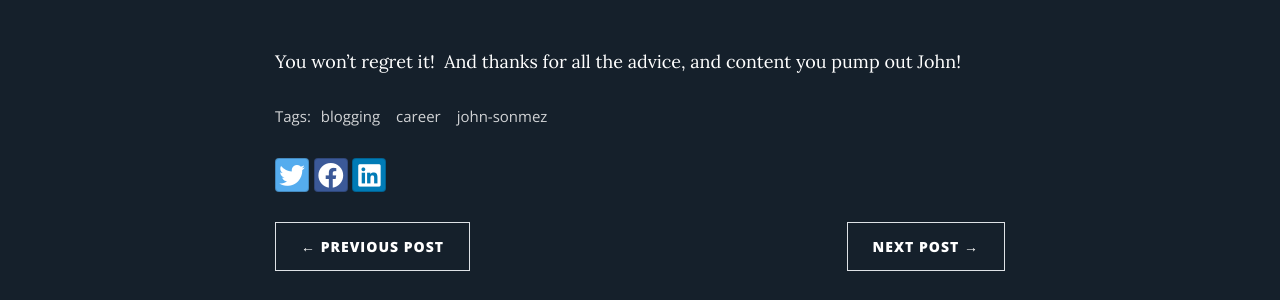
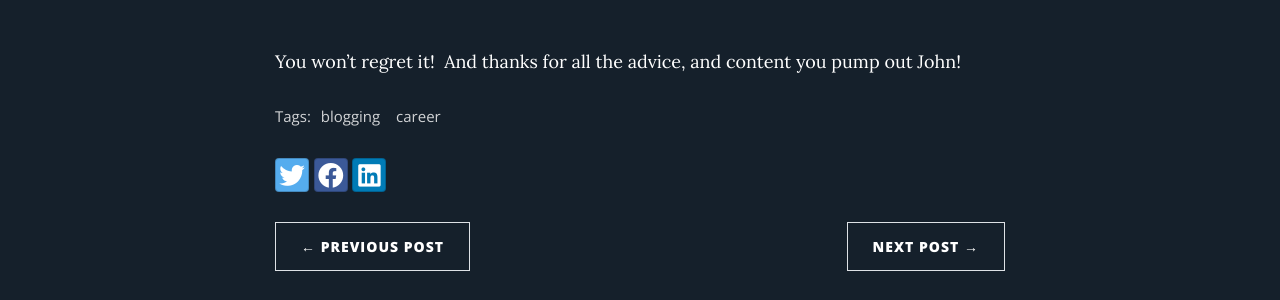
Before and after one commit to DCCoder90/dccoder90.github.io, a Jekyll site: the page built from _posts/2018-07-11-how-to-get-started-blogging.md, in a window 1280 px wide and 900 px high, scrolled down 862 px. Shown: the part 376-676 px from the top of the window. Built offline with Jekyll 4.4.1, drawn with Linux system fonts in a browser that asks for light colours; nearby versions of some CDN libraries; comment, search, counter and statistics services are not loaded.

Commit message:
PUSH NOTE : 2018-07-11-how-to-get-started-blogging.md

```diff
--- a/_posts/2018-07-11-how-to-get-started-blogging.md
+++ b/_posts/2018-07-11-how-to-get-started-blogging.md
@@ -8,7 +8,6 @@ categories:
 tags:
   - "blogging"
   - "career"
-  - "john-sonmez"
 coverImage: "5b277-fig-11-07-2018_13-31-16.jpg"
 ---
 
```
